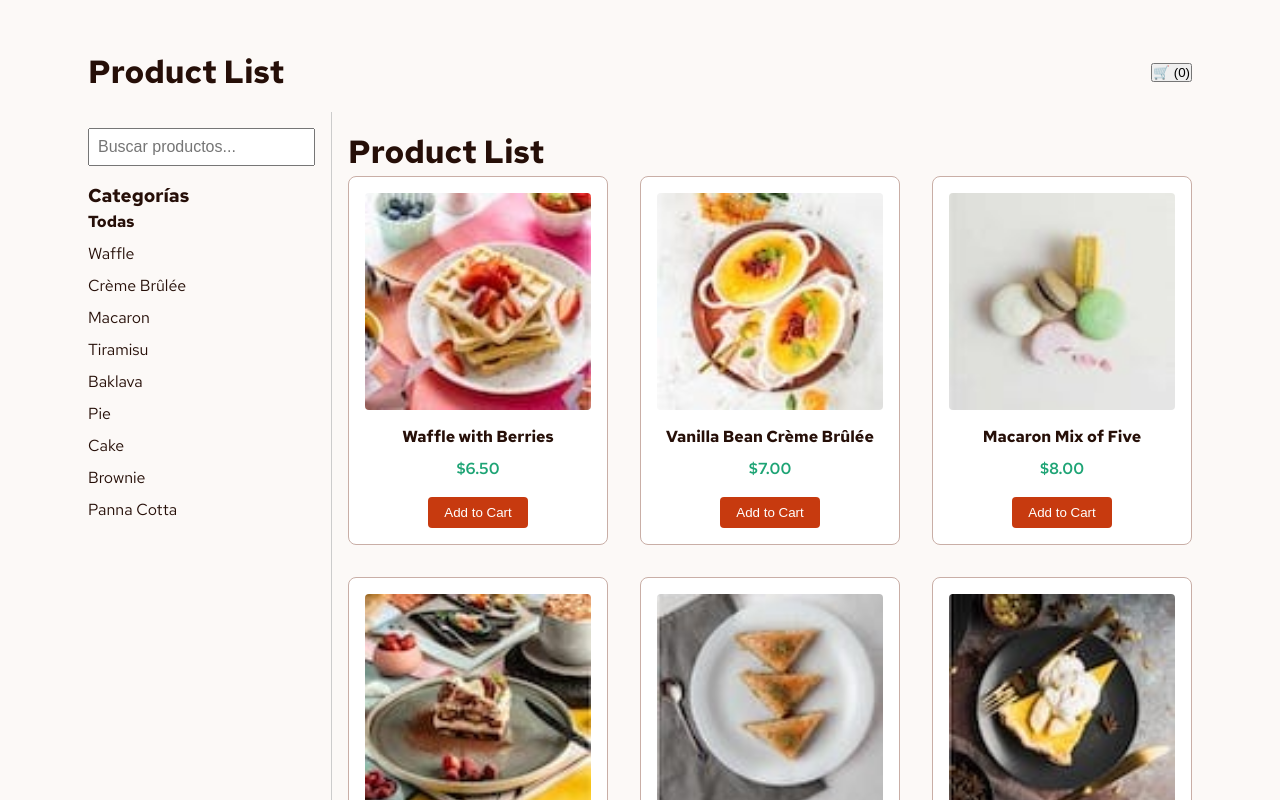
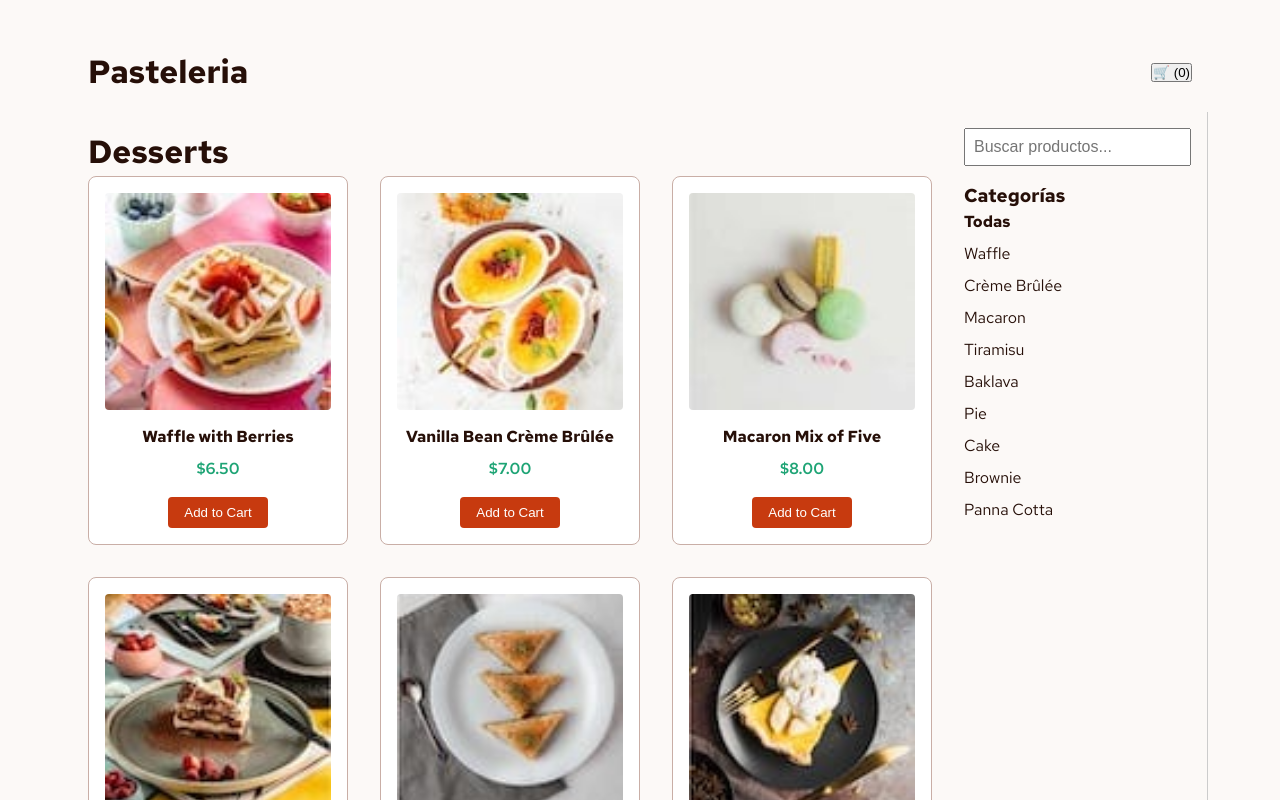
Before and after one commit to anatmb/frontendmentorcar, a React (Vite) app: page / in a window 1280 px wide. Shown: the top 800 px of the page. Built offline with nearby package versions, Linux system fonts and the light colour scheme.

Commit message:
cambio del componente filter al lado derecho

```diff
--- a/src/App.jsx
+++ b/src/App.jsx
@@ -41,16 +41,10 @@ function App() {
     <div className="app">
       <Header />
       <div style={{ display: 'flex', minHeight: '100vh' }}>
-        <FilterPanel
-           categories={categories}
-           selectedCategory={selectedCategory}
-           searchTerm={searchTerm}
-           onCategorySelect={setSelectedCategory}
-           onSearch={setSearchTerm}
-        />
+
 
         <main style={{ flexGrow: 1, padding: '1rem' }}>
-          <h1>Product List</h1>
+          <h1>Desserts</h1>
           <div className="product-grid">
             {filteredProducts.map((product) => (
               <ProductCard key={product.id} product={product} />
@@ -58,6 +52,14 @@ function App() {
             {filteredProducts.length === 0 && <p>No hay productos.</p>}
           </div>
         </main>
+
+          <FilterPanel
+           categories={categories}
+           selectedCategory={selectedCategory}
+           searchTerm={searchTerm}
+           onCategorySelect={setSelectedCategory}
+           onSearch={setSearchTerm}
+        />
 
 
 
--- a/src/components/header/Header.jsx
+++ b/src/components/header/Header.jsx
@@ -12,7 +12,7 @@ function Header() {
 
   return (
     <header style={{ padding: '1rem', position: 'relative', display: 'flex',justifyContent: 'space-between',alignItems: 'center' }}>
-      <h1>Product List</h1>
+      <h1>Pasteleria</h1>
        <button onClick={() => setIsCartOpen(true)}>
         🛒 ({cartCount})
        </button>
```
